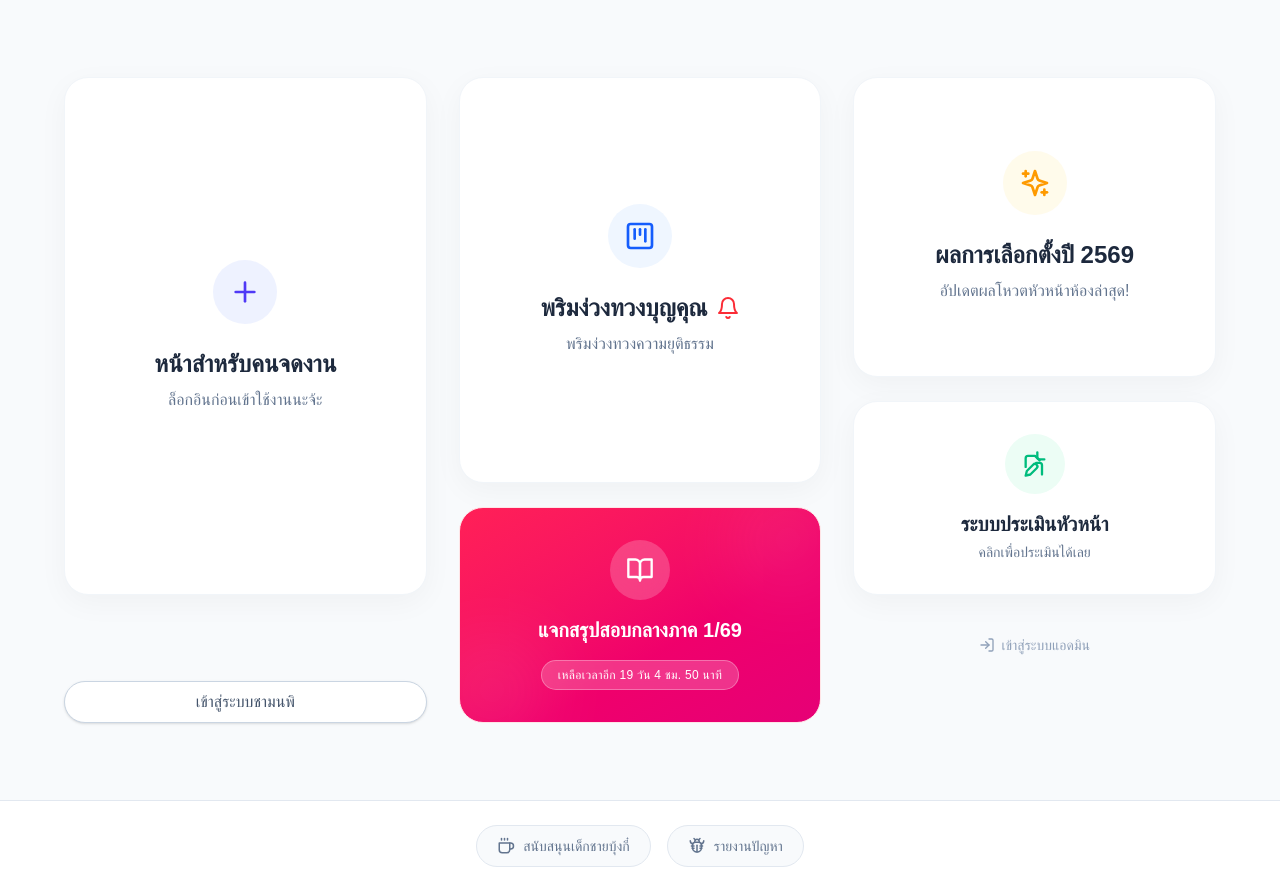
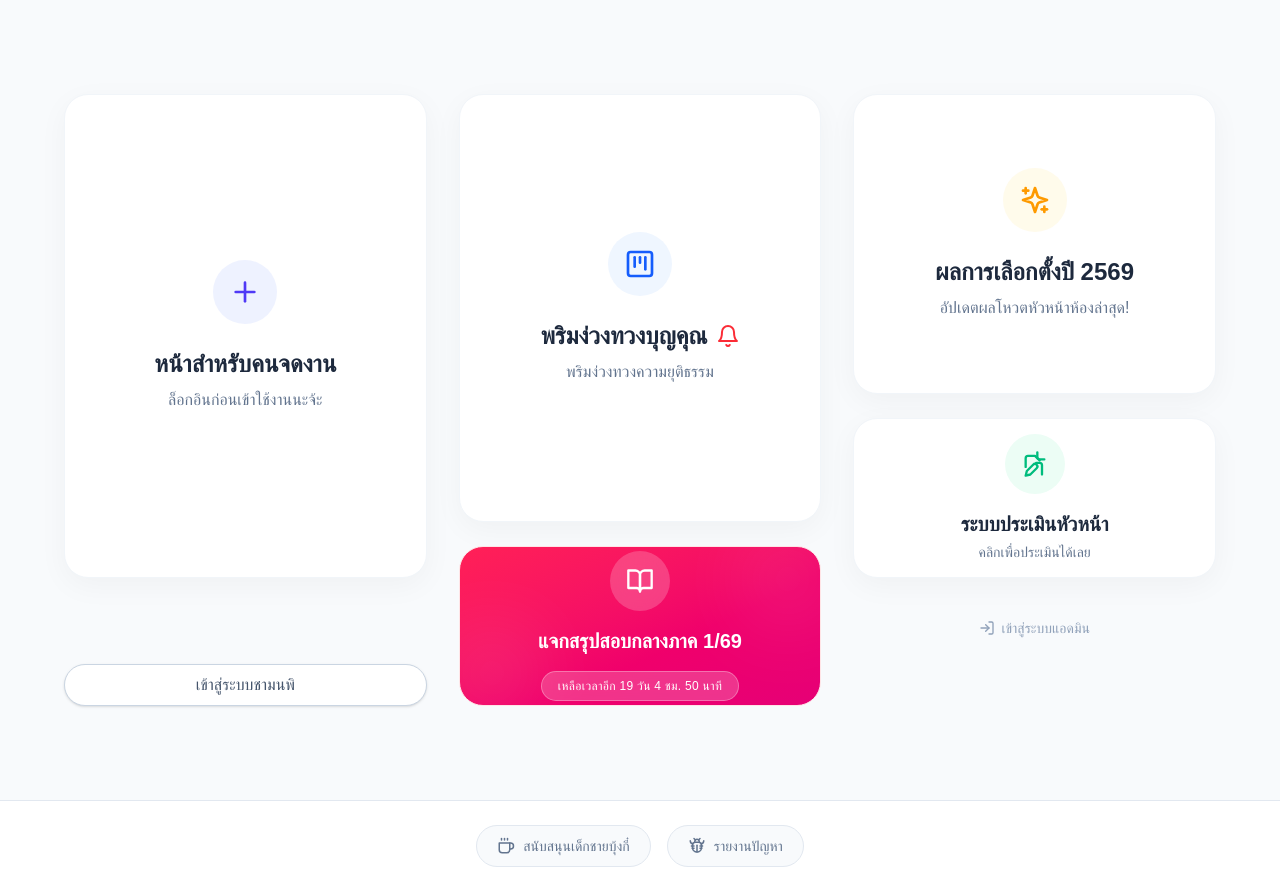
Before and after one commit to Bungkii/kanbann2-3, a Next.js app: page / in a window 1280 px wide. Built offline with nearby package versions, Linux system fonts and the light colour scheme; no server answers; the database is empty; a web font is replaced by a local one.

Commit message:
feat: add global toggle settings for all homepage features

```diff
--- a/src/app/page.tsx
+++ b/src/app/page.tsx
@@ -1,25 +1,64 @@
 import Link from 'next/link';
 import { createClient } from '@/utils/supabase/server';
 import Countdown from '@/components/Countdown';
+import { getSystemSettings } from '@/app/settings/system/actions';
+import { ElementType } from 'react';
+
+export const revalidate = 0;
 
 export default async function Home() {
   const supabase = await createClient();
   const { data: { user } } = await supabase.auth.getUser();
+
+  const settings = await getSystemSettings();
+  const isAddWorkEnabled = settings.add_work_enabled !== false;
+  const kanbanEnabled = settings.kanban_enabled !== false;
+  const summariesEnabled = settings.summaries_enabled !== false;
+  const electionEnabled = settings.election_enabled !== false;
+  const bossEvaluationEnabled = settings.boss_evaluation_enabled !== false;
+
+  const renderCard = (
+    isEnabled: boolean,
+    href: string,
+    children: React.ReactNode,
+    className: string = "group flex-1"
+  ) => {
+    const Wrapper = isEnabled ? Link : 'div';
+    const props = isEnabled ? { href } : {};
+
+    return (
+      <Wrapper {...props} className={className}>
+        <div className="relative h-full">
+          {!isEnabled && (
+            <div className="absolute inset-0 z-10 flex items-center justify-center rounded-3xl bg-white/40 backdrop-blur-[2px] cursor-not-allowed">
+              <div className="bg-slate-800 text-white text-sm font-bold px-4 py-2 rounded-full shadow-lg flex items-center gap-2">
+                <svg xmlns="http://www.w3.org/2000/svg" width="16" height="16" viewBox="0 0 24 24" fill="none" stroke="currentColor" strokeWidth="2" strokeLinecap="round" strokeLinejoin="round"><rect x="3" y="11" width="18" height="11" rx="2" ry="2"></rect><path d="M7 11V7a5 5 0 0 1 10 0v4"></path></svg>
+                ปิดระบบชั่วคราว
+              </div>
+            </div>
+          )}
+          {children}
+        </div>
+      </Wrapper>
+    );
+  };
 
   return (
     <main className="flex-1 flex items-center justify-center min-h-screen p-8 bg-slate-50">
       <div className="max-w-6xl w-full grid grid-cols-1 md:grid-cols-3 gap-8 items-stretch justify-center">
         {/* Left Section */}
         <div className="flex flex-col gap-6 w-full h-full">
-          <Link href={user ? "/add" : "/login"} className="group flex-1">
-            <div className="bg-white rounded-3xl p-10 h-full min-h-[300px] shadow-[0_8px_30px_rgb(0,0,0,0.04)] border border-slate-100 flex flex-col items-center justify-center transition-all duration-300 hover:shadow-[0_8px_30px_rgb(0,0,0,0.08)] hover:-translate-y-1">
+          {renderCard(
+            isAddWorkEnabled,
+            user ? "/add" : "/login",
+            <div className={`bg-white rounded-3xl p-10 h-full min-h-[300px] shadow-[0_8px_30px_rgb(0,0,0,0.04)] border border-slate-100 flex flex-col items-center justify-center transition-all duration-300 ${isAddWorkEnabled ? 'hover:shadow-[0_8px_30px_rgb(0,0,0,0.08)] hover:-translate-y-1' : ''}`}>
               <div className="bg-indigo-50 text-indigo-600 p-4 rounded-full mb-6 group-hover:scale-110 transition-transform duration-300">
                 <svg xmlns="http://www.w3.org/2000/svg" width="32" height="32" viewBox="0 0 24 24" fill="none" stroke="currentColor" strokeWidth="2" strokeLinecap="round" strokeLinejoin="round"><path d="M5 12h14" /><path d="M12 5v14" /></svg>
               </div>
               <h2 className="text-2xl font-bold text-slate-800 mb-2 text-center">หน้าสำหรับคนจดงาน</h2>
               <p className="text-slate-500 text-center">{user ? 'กดเพื่อจดงานใหม่ได้เลยจ้า' : 'ล็อกอินก่อนเข้าใช้งานนะจ้ะ'}</p>
             </div>
-          </Link>
+          )}
 
           <div className="flex flex-col gap-4 items-center mt-auto h-[104px] justify-end">
             {!user ? (
@@ -53,8 +92,10 @@ export default async function Home() {
 
         {/* Middle Section */}
         <div className="w-full h-full flex flex-col gap-6">
-          <Link href="/kanban" className="group flex-1">
-            <div className="bg-white rounded-3xl p-10 h-full min-h-[300px] shadow-[0_8px_30px_rgb(0,0,0,0.04)] border border-slate-100 flex flex-col items-center justify-center transition-all duration-300 hover:shadow-[0_8px_30px_rgb(0,0,0,0.08)] hover:-translate-y-1">
+          {renderCard(
+            kanbanEnabled,
+            "/kanban",
+            <div className={`bg-white rounded-3xl p-10 h-full min-h-[300px] shadow-[0_8px_30px_rgb(0,0,0,0.04)] border border-slate-100 flex flex-col items-center justify-center transition-all duration-300 ${kanbanEnabled ? 'hover:shadow-[0_8px_30px_rgb(0,0,0,0.08)] hover:-translate-y-1' : ''}`}>
               <div className="bg-blue-50 text-blue-600 p-4 rounded-full mb-6 group-hover:scale-110 transition-transform duration-300">
                 <svg xmlns="http://www.w3.org/2000/svg" width="32" height="32" viewBox="0 0 24 24" fill="none" stroke="currentColor" strokeWidth="2" strokeLinecap="round" strokeLinejoin="round"><rect width="18" height="18" x="3" y="3" rx="2" /><path d="M8 7v7" /><path d="M12 7v4" /><path d="M16 7v9" /></svg>
               </div>
@@ -66,12 +107,13 @@ export default async function Home() {
               </div>
               <p className="text-slate-500 text-center">พริมง่วงทวงความยุติธรรม</p>
             </div>
-          </Link>
+          )}
 
           {/* Exam Summaries */}
-          <Link href="/summaries" className="group">
-            <div className="bg-gradient-to-br from-rose-500 to-pink-600 rounded-3xl p-8 border border-rose-100 flex flex-col items-center justify-center transition-all duration-300 hover:shadow-[0_8px_30px_rgb(225,29,72,0.2)] hover:-translate-y-1 relative overflow-hidden h-full">
-              {/* Decorative elements */}
+          {renderCard(
+            summariesEnabled,
+            "/summaries",
+            <div className={`bg-gradient-to-br from-rose-500 to-pink-600 rounded-3xl p-8 border border-rose-100 flex flex-col items-center justify-center transition-all duration-300 ${summariesEnabled ? 'hover:shadow-[0_8px_30px_rgb(225,29,72,0.2)] hover:-translate-y-1' : ''} relative overflow-hidden h-full`}>
               <div className="absolute top-0 right-0 -mt-4 -mr-4 w-24 h-24 bg-white opacity-10 rounded-full blur-2xl"></div>
               <div className="absolute bottom-0 left-0 -mb-4 -ml-4 w-24 h-24 bg-white opacity-10 rounded-full blur-2xl"></div>
 
@@ -84,32 +126,38 @@ export default async function Home() {
                   <Countdown date="2026-07-13T00:00:00+07:00" />
                 </p>
               </div>
-            </div>
-          </Link>
+            </div>,
+            "group h-[160px]" // Pass explicit height to summaries card
+          )}
         </div>
 
         {/* Right Section (Election) */}
         <div className="w-full h-full flex flex-col gap-6">
-          <Link href="/election" className="group flex-1">
-            <div className="bg-white rounded-3xl p-10 h-full min-h-[300px] shadow-[0_8px_30px_rgb(0,0,0,0.04)] border border-slate-100 flex flex-col items-center justify-center transition-all duration-300 hover:shadow-[0_8px_30px_rgb(0,0,0,0.08)] hover:-translate-y-1">
+          {renderCard(
+            electionEnabled,
+            "/election",
+            <div className={`bg-white rounded-3xl p-10 h-full min-h-[300px] shadow-[0_8px_30px_rgb(0,0,0,0.04)] border border-slate-100 flex flex-col items-center justify-center transition-all duration-300 ${electionEnabled ? 'hover:shadow-[0_8px_30px_rgb(0,0,0,0.08)] hover:-translate-y-1' : ''}`}>
               <div className="bg-amber-50 text-amber-500 p-4 rounded-full mb-6 group-hover:scale-110 transition-transform duration-300">
                 <svg xmlns="http://www.w3.org/2000/svg" width="32" height="32" viewBox="0 0 24 24" fill="none" stroke="currentColor" strokeWidth="2" strokeLinecap="round" strokeLinejoin="round"><path d="m12 3-1.912 5.813a2 2 0 0 1-1.275 1.275L3 12l5.813 1.912a2 2 0 0 1 1.275 1.275L12 21l1.912-5.813a2 2 0 0 1 1.275-1.275L21 12l-5.813-1.912a2 2 0 0 1-1.275-1.275L12 3Z"/><path d="M5 3v4"/><path d="M19 17v4"/><path d="M3 5h4"/><path d="M17 19h4"/></svg>
               </div>
               <h2 className="text-2xl font-bold text-slate-800 mb-2 text-center">ผลการเลือกตั้งปี 2569</h2>
               <p className="text-slate-500 text-center">อัปเดตผลโหวตหัวหน้าห้องล่าสุด!</p>
             </div>
-          </Link>
+          )}
 
           {/* Leader Assessment */}
-          <Link href="/evaluate-boss" className="group">
-            <div className="bg-white rounded-3xl p-8 border border-slate-100 shadow-[0_8px_30px_rgb(0,0,0,0.04)] flex flex-col items-center justify-center transition-all duration-300 hover:shadow-[0_8px_30px_rgb(0,0,0,0.08)] hover:-translate-y-1 relative overflow-hidden h-full">
+          {renderCard(
+            bossEvaluationEnabled,
+            "/evaluate-boss",
+            <div className={`bg-white rounded-3xl p-8 border border-slate-100 shadow-[0_8px_30px_rgb(0,0,0,0.04)] flex flex-col items-center justify-center transition-all duration-300 ${bossEvaluationEnabled ? 'hover:shadow-[0_8px_30px_rgb(0,0,0,0.08)] hover:-translate-y-1' : ''} relative overflow-hidden h-[160px]`}>
               <div className="bg-emerald-50 text-emerald-500 p-4 rounded-full mb-4 group-hover:scale-110 transition-transform duration-300">
                 <svg xmlns="http://www.w3.org/2000/svg" width="28" height="28" viewBox="0 0 24 24" fill="none" stroke="currentColor" strokeWidth="2" strokeLinecap="round" strokeLinejoin="round"><path d="M14 2v4a2 2 0 0 0 2 2h4"/><path d="M10.4 12.6a2 2 0 1 1 3 3L8 21l-4 1 1-4Z"/><path d="M18 21v-8a2 2 0 0 0-2-2h-3"/><path d="M4 14.5V7a2 2 0 0 1 2-2h6l4 4"/></svg>
               </div>
               <h2 className="text-xl font-bold text-slate-800 mb-1 text-center">ระบบประเมินหัวหน้า</h2>
               <p className="text-slate-500 text-center text-sm">คลิกเพื่อประเมินได้เลย</p>
-            </div>
-          </Link>
+            </div>,
+            "group h-[160px]"
+          )}
 
           <div className="flex flex-col gap-4 items-center mt-auto h-[104px] justify-start pt-4">
             {user ? (
--- a/src/app/settings/system/SystemSettingsForm.tsx
+++ b/src/app/settings/system/SystemSettingsForm.tsx
@@ -4,51 +4,74 @@ import { useState } from "react";
 import { updateSystemSetting } from "./actions";
 import toast from "react-hot-toast";
 
+const systemFeatures = [
+  { key: "add_work_enabled", label: "ระบบจดงาน (Add Work)", description: "เปิด-ปิดหน้าสำหรับเพิ่มงานใหม่" },
+  { key: "kanban_enabled", label: "ระบบกระดานงาน (Kanban)", description: "เปิด-ปิดหน้ากระดานทวงงาน" },
+  { key: "summaries_enabled", label: "ระบบแจกสรุปสอบ (Summaries)", description: "เปิด-ปิดหน้าโหลดสรุปสอบ" },
+  { key: "election_enabled", label: "ระบบผลเลือกตั้ง (Election)", description: "เปิด-ปิดหน้าดูผลเลือกตั้ง" },
+  { key: "boss_evaluation_enabled", label: "ระบบประเมินหัวหน้า (Evaluate Boss)", description: "เปิด-ปิดหน้าประเมินหัวหน้าห้อง" },
+];
+
 export default function SystemSettingsForm({
-  initialBossEvalEnabled
+  initialSettings
 }: {
-  initialBossEvalEnabled: boolean
+  initialSettings: Record<string, any>
 }) {
-  const [bossEvalEnabled, setBossEvalEnabled] = useState(initialBossEvalEnabled);
-  const [isSaving, setIsSaving] = useState(false);
+  const [settings, setSettings] = useState<Record<string, boolean>>(() => {
+    const defaultSettings: Record<string, boolean> = {};
+    systemFeatures.forEach(feature => {
+      defaultSettings[feature.key] = initialSettings[feature.key] !== false; // Default to true
+    });
+    return defaultSettings;
+  });
 
-  const handleToggle = async () => {
-    const newValue = !bossEvalEnabled;
-    setBossEvalEnabled(newValue);
-    setIsSaving(true);
+  const [savingKeys, setSavingKeys] = useState<Record<string, boolean>>({});
 
-    const result = await updateSystemSetting('boss_evaluation_enabled', newValue);
+  const handleToggle = async (key: string) => {
+    const newValue = !settings[key];
 
-    setIsSaving(false);
+    setSettings(prev => ({ ...prev, [key]: newValue }));
+    setSavingKeys(prev => ({ ...prev, [key]: true }));
+
+    const result = await updateSystemSetting(key, newValue);
+
+    setSavingKeys(prev => ({ ...prev, [key]: false }));
     if (result.success) {
-      toast.success(`อัปเดตการตั้งค่าสำเร็จ! (${newValue ? 'เปิด' : 'ปิด'}แบบประเมินหัวหน้าแล้ว)`);
+      toast.success(`อัปเดตการตั้งค่าสำเร็จ!`);
     } else {
       toast.error('เกิดข้อผิดพลาดในการบันทึกการตั้งค่า');
-      setBossEvalEnabled(!newValue); // Revert
+      setSettings(prev => ({ ...prev, [key]: !newValue })); // Revert
     }
   };
 
   return (
-    <div className="space-y-6">
-      <div className="flex items-center justify-between p-4 bg-slate-50 rounded-2xl border border-slate-100">
+    <div className="space-y-4">
+      {systemFeatures.map((feature) => {
+        const isEnabled = settings[feature.key];
+        const isSaving = savingKeys[feature.key];
+
+        return (
+          <div key={feature.key} className="flex items-center justify-between p-4 bg-slate-50 rounded-2xl border border-slate-100 transition-colors hover:border-slate-200">
             <div>
-          <h3 className="font-semibold text-slate-800 text-lg">เปิด-ปิด ระบบประเมินหัวหน้า</h3>
-          <p className="text-sm text-slate-500">
-            หากปิด ผู้ใช้ทั่วไปจะไม่สามารถเข้าหน้าประเมินได้
+              <h3 className="font-semibold text-slate-800 text-base md:text-lg">{feature.label}</h3>
+              <p className="text-xs md:text-sm text-slate-500 mt-1">
+                {feature.description}
               </p>
             </div>
 
-        <label className="relative inline-flex items-center cursor-pointer">
+            <label className="relative inline-flex items-center cursor-pointer shrink-0 ml-4">
               <input
                 type="checkbox"
                 className="sr-only peer"
-            checked={bossEvalEnabled}
-            onChange={handleToggle}
+                checked={isEnabled}
+                onChange={() => handleToggle(feature.key)}
                 disabled={isSaving}
               />
-          <div className="w-14 h-7 bg-slate-200 peer-focus:outline-none peer-focus:ring-4 peer-focus:ring-emerald-300 rounded-full peer peer-checked:after:translate-x-full peer-checked:after:border-white after:content-[''] after:absolute after:top-[2px] after:left-[2px] after:bg-white after:border-slate-300 after:border after:rounded-full after:h-6 after:w-6 after:transition-all peer-checked:bg-emerald-500"></div>
+              <div className={`w-14 h-7 peer-focus:outline-none peer-focus:ring-4 peer-focus:ring-emerald-300 rounded-full peer peer-checked:after:translate-x-full peer-checked:after:border-white after:content-[''] after:absolute after:top-[2px] after:left-[2px] after:bg-white after:border-slate-300 after:border after:rounded-full after:h-6 after:w-6 after:transition-all ${isEnabled ? 'bg-emerald-500' : 'bg-slate-300'} ${isSaving ? 'opacity-50' : ''}`}></div>
             </label>
           </div>
+        );
+      })}
     </div>
   );
 }
--- a/src/app/settings/system/page.tsx
+++ b/src/app/settings/system/page.tsx
@@ -27,8 +27,6 @@ export default async function SystemSettingsPage() {
   }
 
   const settings = await getSystemSettings();
-  // Default to true if not set
-  const isBossEvaluationEnabled = settings.boss_evaluation_enabled !== false;
 
   return (
     <main className="min-h-screen bg-slate-50 py-12 px-4 sm:px-6 lg:px-8 flex flex-col items-center">
@@ -51,7 +49,7 @@ export default async function SystemSettingsPage() {
             </div>
           </div>
 
-          <SystemSettingsForm initialBossEvalEnabled={isBossEvaluationEnabled} />
+          <SystemSettingsForm initialSettings={settings} />
         </div>
       </div>
     </main>
```
Lines whose indentation alone changed are shown as unchanged.
